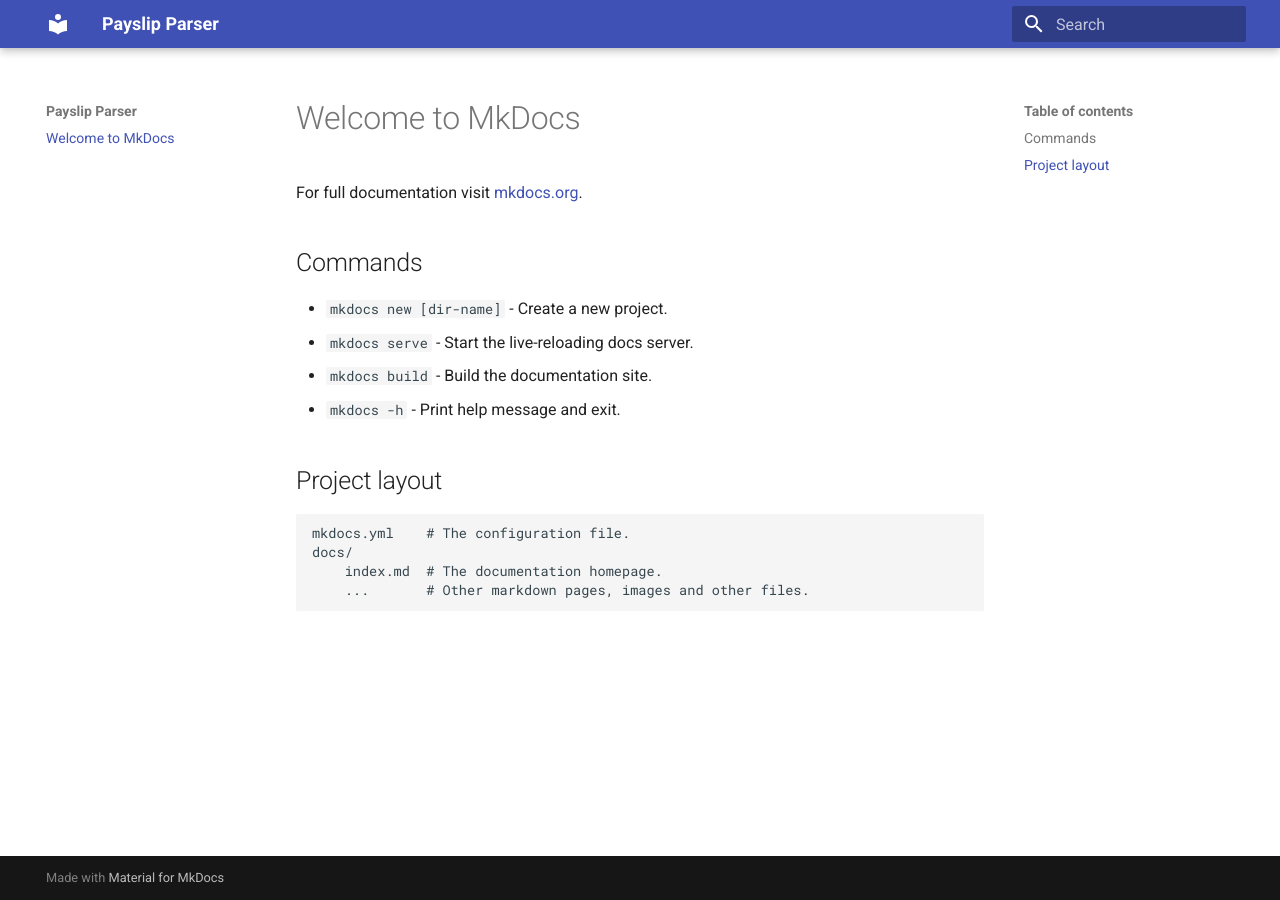
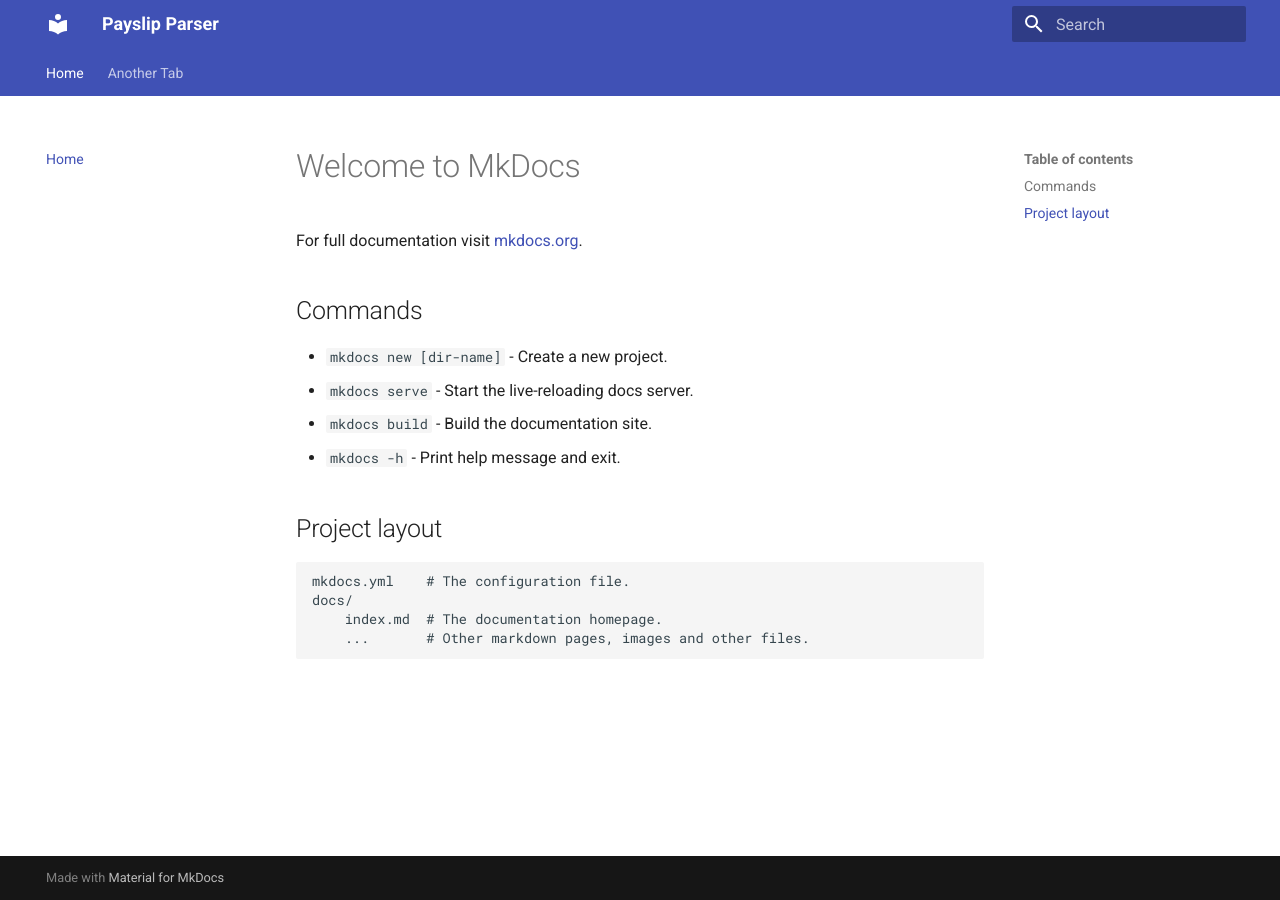
Before and after one commit to eldarab/payslip-parser, an MkDocs documentation site: the page built from docs/index.md, in a window 1280 px wide. Built offline with MkDocs 1.6.1 and Material for MkDocs 9.7.7, drawn with Linux system fonts in a browser that asks for light colours.

Commit message:
create another tab in docs

```diff
--- a/mkdocs.yml
+++ b/mkdocs.yml
@@ -2,3 +2,8 @@ site_name: Payslip Parser
 site_url: https://payslip-parser.org/
 theme:
   name: material
+  features:
+    - navigation.tabs
+nav:
+  - Home: index.md
+  - Another Tab: another_tab.md
```
Also changed, not shown: docs/another_tab.md (added, +1 -0 lines).
